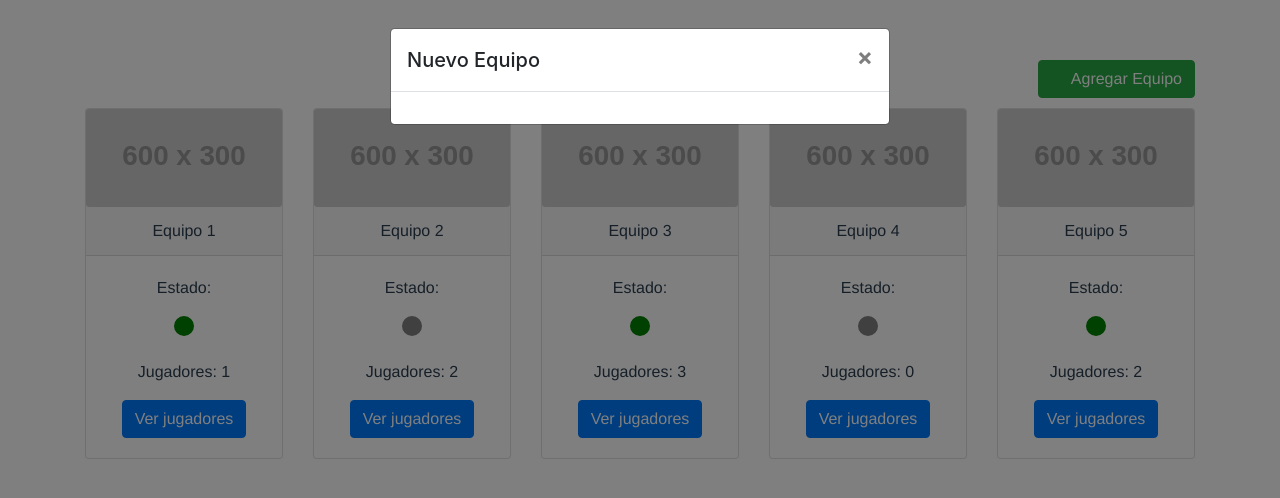
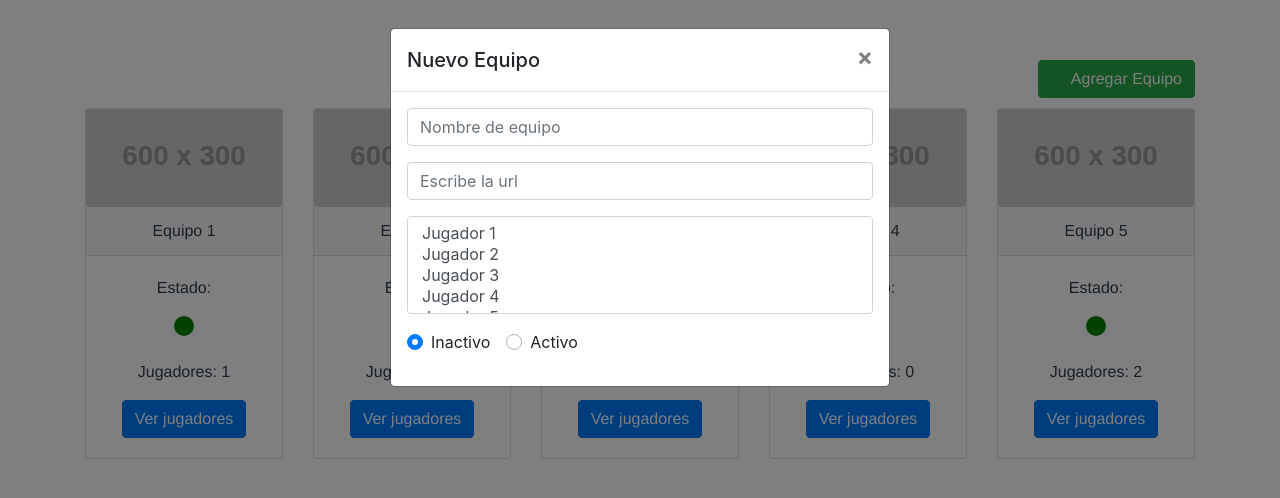
Before and after one commit to yacafx/in-mi-liga, a Vue app: page / in a window 1280 px wide. Both pictures are taken after a click on the button "Agregar Equipo". Shown: the top 498 px of the page. Built offline with nearby package versions, Linux system fonts and the light colour scheme; some icons are missing.

Commit message:
Add form fields

```diff
--- a/src/components/forms/Equipo.vue
+++ b/src/components/forms/Equipo.vue
@@ -1,6 +1,32 @@
 <template>
   <b-modal id="myModal" title="Nuevo Equipo" footer-class="mymodal-footer">
 
+     <b-form v-if="show">
+       <b-form-group>
+          <b-form-input v-model="form.nombre"
+                        required
+                        placeholder="Nombre de equipo">
+          </b-form-input>
+       </b-form-group>
+       <b-form-group>
+         <b-form-input v-model="form.logo"
+                        required
+                        placeholder="Escribe la url">
+         </b-form-input>
+       </b-form-group>
+       <b-form-group>
+          <b-form-select :options="jugadores"
+                        required multiple
+                        v-model="form.jugadores">
+          </b-form-select>
+       </b-form-group>
+       <b-form-group>
+          <b-form-radio-group v-model="form.estado">
+            <b-form-radio value="false">Inactivo</b-form-radio>
+            <b-form-radio value="true">Activo</b-form-radio>
+          </b-form-radio-group>
+        </b-form-group>
+     </b-form>
 
     <div slot="modal-footer">
       </div>
@@ -10,7 +36,22 @@
 <script>
 export default {
   data() {
-    return {}
+    return {
+      form: {
+        nombre: "",
+        logo: "",
+        jugadores: [],
+        estado: false
+      },
+      jugadores: [
+        "Jugador 1",
+        "Jugador 2",
+        "Jugador 3",
+        "Jugador 4",
+        "Jugador 5"
+      ],
+      show: true
+    }
   }
 }
 </script>
```
